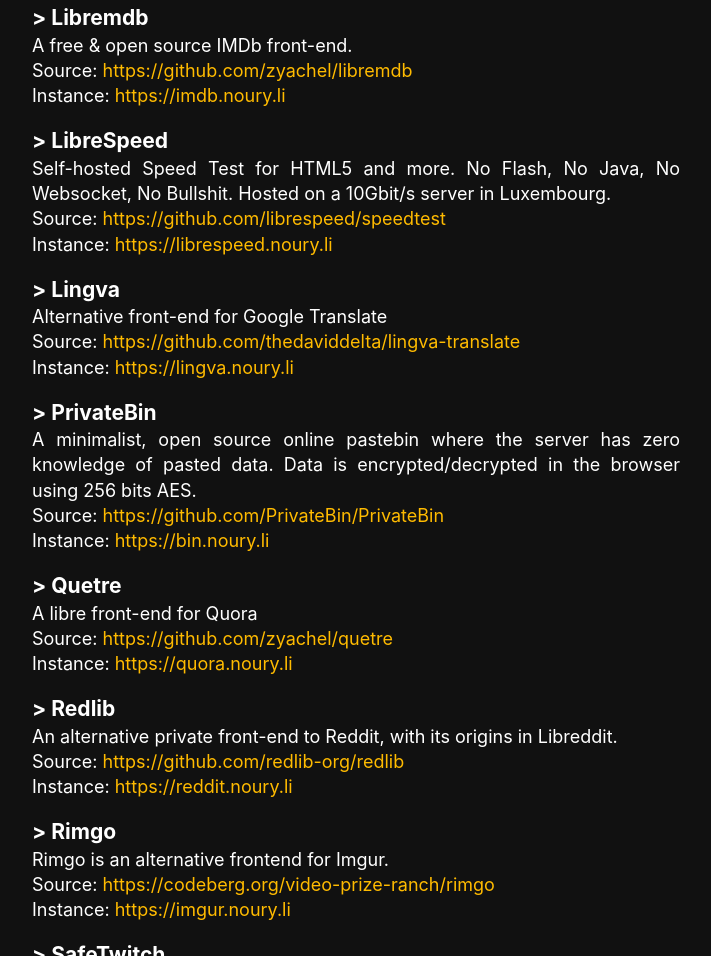
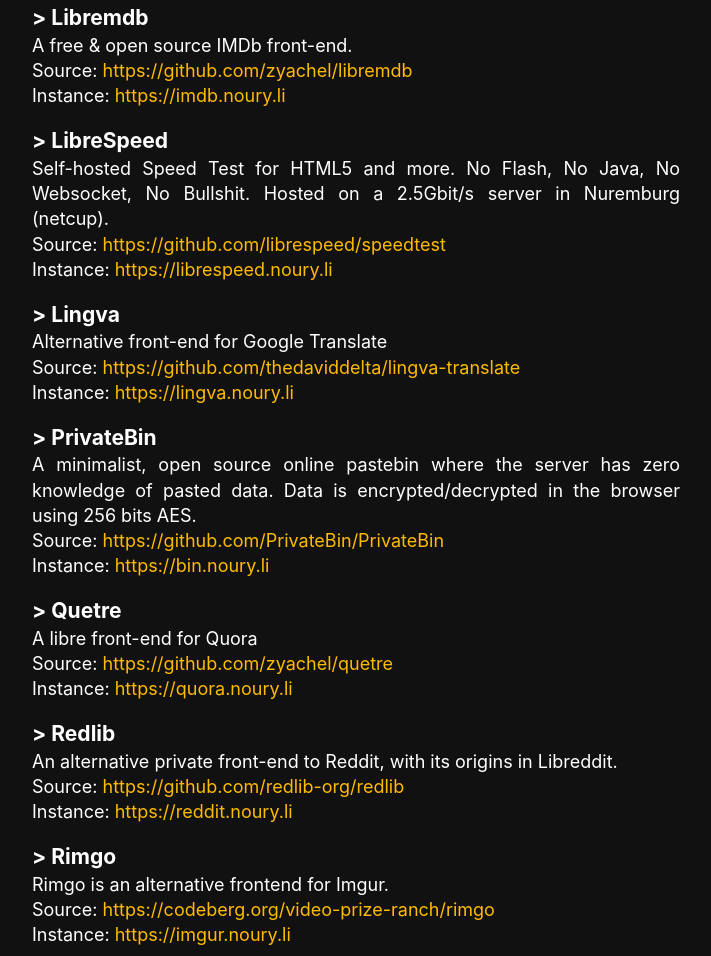
Before and after one commit to lyx0/noury.li, a website: page src/index.html in a window 1280 px wide. Shown: the part 1280-2236 px from the top of the page, without its empty margins (284-995 px from the left). Drawn offline with Linux system fonts and the light colour scheme.

Commit message:
fix librespeed description

```diff
--- a/src/index.html
+++ b/src/index.html
@@ -225,7 +225,7 @@
 
         <h3>> LibreSpeed</h3>
         <p>
-        Self-hosted Speed Test for HTML5 and more. No Flash, No Java, No Websocket, No Bullshit. Hosted on a 10Gbit/s server in Luxembourg.
+        Self-hosted Speed Test for HTML5 and more. No Flash, No Java, No Websocket, No Bullshit. Hosted on a 2.5Gbit/s server in Nuremburg (netcup).
         </p>
         <p>
         Source: <a href="https://github.com/librespeed/speedtest">https://github.com/librespeed/speedtest</a>
```
